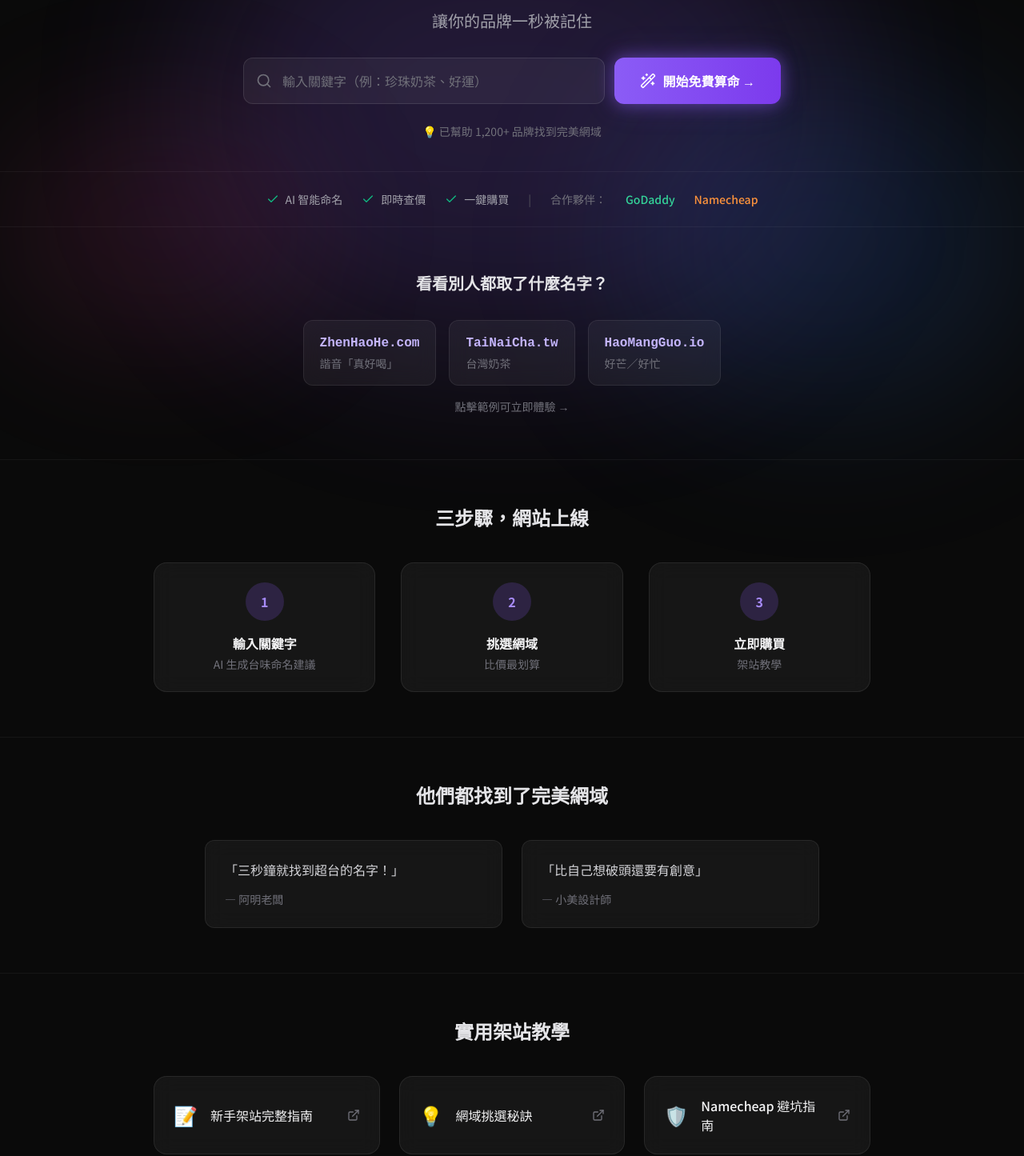
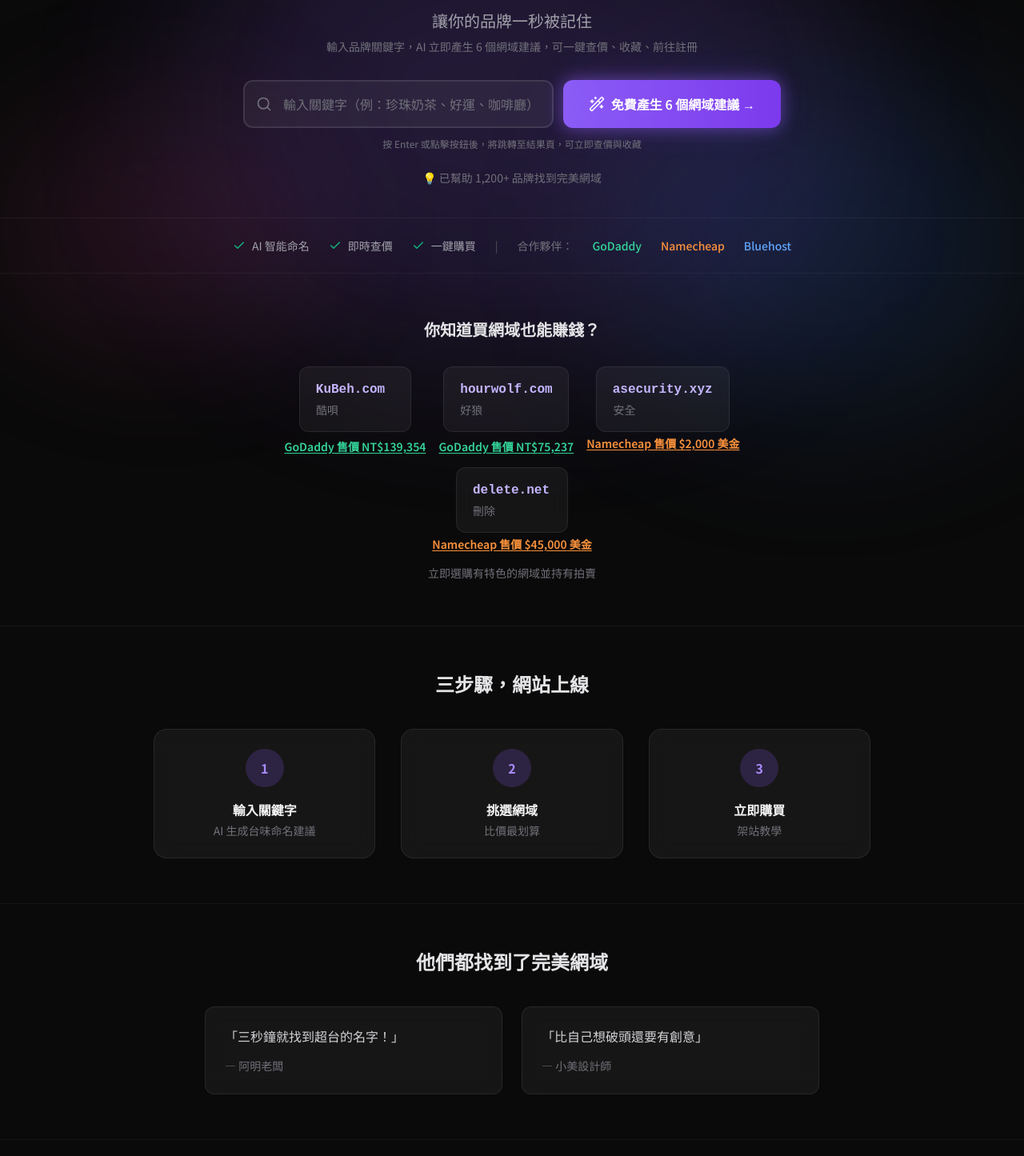
Before and after one commit to taiwan-namer/taiwan-namer, a Next.js app: page / in a window 1280 px wide. Shown: the part 165-1610 px from the top of the page at 80% size. Built offline with nearby package versions, Linux system fonts and the light colour scheme.

Commit message:
Update UI and add affiliate buttons

```diff
--- a/app/(main)/page.tsx
+++ b/app/(main)/page.tsx
@@ -7,15 +7,15 @@ import {
   Search,
   Wand2,
   Check,
-  ExternalLink,
   ArrowRight,
 } from "lucide-react";
 import { trackEvent } from "@/lib/analytics";
-import { PricingTable, CTAButton } from "@/components/BlogParts";
+import { getGoLink } from "@/lib/redirect";
+import { PricingTable } from "@/components/BlogParts";
 
 const DEFAULT_KEYWORD = "珍珠奶茶、好運";
 
-/** 首頁 Hero - 價值主張 + 搜尋 + CTA */
+/** 首頁 Hero - 價值主張 + 搜尋 + CTA（強化關鍵字輸入與產生結果引導） */
 function HeroSection() {
   const [keyword, setKeyword] = useState("");
   const router = useRouter();
@@ -34,30 +34,41 @@ function HeroSection() {
           找個有台味的網域名稱
         </span>
       </h1>
-      <p className="text-zinc-400 text-lg sm:text-xl max-w-xl mx-auto mb-8">
+      <p className="text-zinc-400 text-lg sm:text-xl max-w-xl mx-auto mb-2">
         讓你的品牌一秒被記住
+      </p>
+      <p className="text-zinc-500 text-sm mb-8 max-w-lg mx-auto">
+        輸入品牌關鍵字，AI 立即產生 6 個網域建議，可一鍵查價、收藏、前往註冊
       </p>
 
       <form onSubmit={handleSubmit} className="max-w-2xl mx-auto">
+        <label htmlFor="hero-keyword" className="sr-only">
+          輸入品牌或產品關鍵字
+        </label>
         <div className="flex flex-col sm:flex-row gap-3">
           <div className="flex-1 relative">
-            <Search className="absolute left-4 top-1/2 -translate-y-1/2 w-5 h-5 text-zinc-500" />
+            <Search className="absolute left-4 top-1/2 -translate-y-1/2 w-5 h-5 text-zinc-500 pointer-events-none" />
             <input
+              id="hero-keyword"
               type="text"
               value={keyword}
               onChange={(e) => setKeyword(e.target.value)}
-              placeholder="輸入關鍵字（例：珍珠奶茶、好運）"
-              className="w-full pl-12 pr-4 py-4 rounded-xl bg-white/5 border border-white/10 placeholder:text-zinc-500 text-zinc-100 focus:outline-none focus:ring-2 focus:ring-violet-500/50 focus:border-violet-500/50 transition-all"
+              placeholder="輸入關鍵字（例：珍珠奶茶、好運、咖啡廳）"
+              className="w-full pl-12 pr-4 py-4 rounded-xl bg-white/5 border-2 border-white/10 placeholder:text-zinc-500 text-zinc-100 focus:outline-none focus:ring-2 focus:ring-violet-500/50 focus:border-violet-500/50 transition-all text-base"
+              autoComplete="off"
             />
           </div>
           <button
             type="submit"
-            className="glow-btn flex items-center justify-center gap-2 px-8 py-4 rounded-xl bg-gradient-to-r from-violet-500 to-violet-600 text-white font-semibold text-base whitespace-nowrap hover:from-violet-400 hover:to-violet-500 transition-all"
+            className="glow-btn flex items-center justify-center gap-2 px-8 py-4 rounded-xl bg-gradient-to-r from-violet-500 to-violet-600 text-white font-semibold text-base whitespace-nowrap hover:from-violet-400 hover:to-violet-500 transition-all min-h-[52px]"
           >
-            <Wand2 className="w-5 h-5" />
-            開始免費算命 →
+            <Wand2 className="w-5 h-5 shrink-0" />
+            免費產生 6 個網域建議 →
           </button>
         </div>
+        <p className="text-zinc-500 text-xs mt-3 text-center">
+          按 Enter 或點擊按鈕後，將跳轉至結果頁，可立即查價與收藏
+        </p>
       </form>
 
       <p className="text-zinc-500 text-sm mt-6">
@@ -88,6 +99,7 @@ function TrustBar() {
         <span className="text-zinc-500">合作夥伴：</span>
         <span className="text-emerald-400 font-medium">GoDaddy</span>
         <span className="text-orange-400 font-medium">Namecheap</span>
+        <span className="text-blue-400 font-medium">Bluehost</span>
       </div>
     </section>
   );
@@ -96,20 +108,21 @@ function TrustBar() {
 /** Preview Results - 範例結果，點擊可進入結果頁體驗 */
 function PreviewResults() {
   const examples = [
-    { domain: "ZhenHaoHe.com", name: "珍好喝", meaning: "諧音「真好喝」" },
-    { domain: "TaiNaiCha.tw", name: "台奶茶", meaning: "台灣奶茶" },
-    { domain: "HaoMangGuo.io", name: "好芒果", meaning: "好芒／好忙" },
+    { domain: "KuBeh.com", name: "酷唄", meaning: "酷唄", sellPrice: "139,354" },
+    { domain: "hourwolf.com", name: "好狼", meaning: "好狼", sellPrice: "75,237" },
+    { domain: "asecurity.xyz", name: "安全", meaning: "安全", namecheapPrice: "2,000" },
+    { domain: "delete.net", name: "刪除", meaning: "刪除", namecheapPrice: "45,000" },
   ];
 
   return (
     <section className="py-14 px-6">
       <h2 className="text-xl font-semibold text-center text-zinc-200 mb-8">
-        看看別人都取了什麼名字？
+        你知道買網域也能賺錢？
       </h2>
       <div className="flex flex-wrap justify-center gap-4 max-w-3xl mx-auto">
-        {examples.map(({ domain, name, meaning }) => (
+        {examples.map(({ domain, name, meaning, sellPrice, namecheapPrice }) => (
+          <div key={domain} className="flex flex-col items-center">
             <Link
-            key={domain}
               href={`/results?q=${encodeURIComponent(name)}`}
               className="glass rounded-xl px-5 py-4 border border-white/10 hover:border-violet-500/30 transition-all text-left min-w-[140px]"
             >
@@ -118,10 +131,33 @@ function PreviewResults() {
               </span>
               <span className="text-zinc-500 text-sm">{meaning}</span>
             </Link>
+            {sellPrice != null && (
+              <Link
+                href={getGoLink("godaddy", domain)}
+                target="_blank"
+                rel="noopener noreferrer"
+                onClick={() => trackEvent("outbound_vendor", { vendor: "godaddy", domain })}
+                className="mt-2 text-sm font-semibold text-emerald-400 hover:text-emerald-300 underline underline-offset-2"
+              >
+                GoDaddy 售價 NT${sellPrice}
+              </Link>
+            )}
+            {namecheapPrice != null && (
+              <Link
+                href={getGoLink("namecheap", domain)}
+                target="_blank"
+                rel="noopener noreferrer"
+                onClick={() => trackEvent("outbound_vendor", { vendor: "namecheap", domain })}
+                className="mt-1 text-sm font-semibold text-orange-400 hover:text-orange-300 underline underline-offset-2"
+              >
+                Namecheap 售價 ${namecheapPrice} 美金
+              </Link>
+            )}
+          </div>
         ))}
       </div>
       <p className="text-center text-zinc-500 text-sm mt-4">
-        點擊範例可立即體驗 →
+        立即選購有特色的網域並持有拍賣
       </p>
     </section>
   );
@@ -185,12 +221,12 @@ function Testimonials() {
   );
 }
 
-/** Blog Preview - 實用架站教學 */
+/** Blog Preview - 實用架站教學（擷取文章內標題） */
 function BlogPreview() {
   const posts = [
-    { href: "/blog/bluehost-tutorial", title: "新手架站完整指南", icon: "📝" },
-    { href: "/blog/godaddy-tutorial", title: "網域挑選秘訣", icon: "💡" },
-    { href: "/blog/namecheap-tutorial", title: "Namecheap 避坑指南", icon: "🛡️" },
+    { href: "/blog/bluehost-tutorial", title: "如何用 Bluehost 架設 WordPress 網站？" },
+    { href: "/blog/godaddy-tutorial", title: "GoDaddy 網域註冊教學" },
+    { href: "/blog/namecheap-tutorial", title: "Namecheap 網域註冊教學" },
   ];
 
   return (
@@ -199,17 +235,15 @@ function BlogPreview() {
         實用架站教學
       </h2>
       <div className="grid grid-cols-1 md:grid-cols-3 gap-6 max-w-4xl mx-auto">
-        {posts.map(({ href, title, icon }) => (
+        {posts.map(({ href, title }) => (
           <Link
             key={href}
             href={href}
-            className="glass rounded-2xl p-6 border border-white/5 hover:border-violet-500/30 transition-all group flex items-center gap-4"
+            className="glass rounded-2xl p-6 border border-white/5 hover:border-violet-500/30 transition-all group flex items-center justify-center text-center"
           >
-            <span className="text-2xl">{icon}</span>
             <span className="font-medium text-zinc-100 group-hover:text-violet-300 transition-colors">
               {title}
             </span>
-            <ExternalLink className="w-4 h-4 text-zinc-500 ml-auto shrink-0" />
           </Link>
         ))}
       </div>
@@ -217,7 +251,7 @@ function BlogPreview() {
   );
 }
 
-/** Bluehost 推廣區（名字取好了？下一步） */
+/** Bluehost 推廣區（聯盟導流經 /go，點擊可追蹤） */
 function HostingSection() {
   return (
     <section className="py-20 px-6 border-t border-white/5">
@@ -232,7 +266,22 @@ function HostingSection() {
           </p>
         </div>
         <PricingTable />
-        <CTAButton />
+        <div className="my-16 p-8 md:p-12 bg-gradient-to-br from-zinc-900 to-black border border-zinc-800 rounded-3xl text-center relative overflow-hidden group">
+          <div className="absolute top-0 left-0 w-full h-1 bg-gradient-to-r from-blue-500 via-purple-500 to-pink-500" />
+          <h3 className="text-2xl font-bold text-white mb-4">準備好開始架站了嗎？</h3>
+          <p className="text-zinc-400 mb-8 max-w-lg mx-auto">
+            現在透過下方連結申請，享有獨家 3 折優惠 (70% OFF)，並且包含免費網域一年。
+          </p>
+          <Link
+            href="/go/bluehost"
+            target="_blank"
+            rel="noopener noreferrer"
+            onClick={() => trackEvent("outbound_vendor", { vendor: "bluehost" })}
+            className="inline-flex items-center bg-blue-600 hover:bg-blue-500 text-white px-8 py-4 rounded-full text-lg font-bold transition-all transform hover:scale-105 shadow-lg shadow-blue-900/50 group-hover:shadow-blue-600/20"
+          >
+            領取 Bluehost 優惠 <ArrowRight className="ml-2 w-5 h-5" />
+          </Link>
+        </div>
       </div>
     </section>
   );
--- a/app/(main)/results/page.tsx
+++ b/app/(main)/results/page.tsx
@@ -6,7 +6,6 @@ import { useSearchParams } from "next/navigation";
 import {
   Loader2,
   AlertCircle,
-  ExternalLink,
   Copy,
   Heart,
   Share2,
@@ -15,7 +14,6 @@ import {
 } from "lucide-react";
 import { getGoLink } from "@/lib/redirect";
 import { trackEvent } from "@/lib/analytics";
-import { PricingTable, CTAButton } from "@/components/BlogParts";
 
 const FAVORITES_KEY = "taiwan-namer-favorites";
 const DEFAULT_KEYWORD = "珍珠奶茶、好運";
@@ -26,16 +24,6 @@ type DomainResult = {
   name: string;
   price?: string;
 };
-
-function getPriceByDomain(domain: string): string {
-  const d = domain.toLowerCase().trim();
-  if (d.endsWith(".ai")) return "NT$ 3,000 起";
-  if (d.endsWith(".io")) return "NT$ 1,800 起";
-  if (d.endsWith(".com.tw")) return "NT$ 900 起";
-  if (d.endsWith(".tw")) return "NT$ 300 起";
-  if (d.endsWith(".com")) return "NT$ 450 起";
-  return "NT$ 600 起";
-}
 
 function isTwDomain(domain: string): boolean {
   const d = domain.toLowerCase().trim();
@@ -62,6 +50,7 @@ function ResultsContent() {
   const [results, setResults] = useState<DomainResult[]>([]);
   const [error, setError] = useState<string | null>(null);
   const [favorites, setFavorites] = useState<string[]>([]);
+  const [copiedDomain, setCopiedDomain] = useState<string | null>(null);
 
   useEffect(() => {
     try {
@@ -133,6 +122,8 @@ function ResultsContent() {
   const copyDomain = useCallback((domain: string) => {
     navigator.clipboard.writeText(domain).catch(() => {});
     trackEvent("copy", { domain });
+    setCopiedDomain(domain);
+    setTimeout(() => setCopiedDomain(null), 2000);
   }, []);
 
   const shareLink = useCallback((domain: string) => {
@@ -176,8 +167,11 @@ function ResultsContent() {
 
       {!loading && !error && results.length > 0 && (
         <>
-          <p className="text-zinc-300 text-lg mb-8">
+          <p className="text-zinc-300 text-lg mb-2">
             🎉 為你找到 {results.length} 個超台的網域名稱！
+          </p>
+          <p className="text-amber-400/90 text-sm mb-6">
+            ⚡ 熱門網域先搶先贏 · 選好後立即前往註冊商完成購買
           </p>
 
           <div className="grid grid-cols-1 lg:grid-cols-2 gap-6 items-stretch">
@@ -186,16 +180,18 @@ function ResultsContent() {
               const showNamecheap = !isTwDomain(domain);
               const isFav = favorites.includes(domain);
               const isRecommended = i === 0;
+              const justCopied = copiedDomain === domain;
 
               return (
-                <div
+                <article
                   key={item.domain}
-                  className={`h-full flex flex-col rounded-2xl overflow-hidden border transition-colors min-h-[280px] ${
+                  className={`h-full flex flex-col rounded-2xl overflow-hidden border transition-colors min-h-[300px] ${
                     isRecommended
                       ? "border-amber-500/40 shadow-lg shadow-amber-500/10 bg-white/[0.06]"
                       : "border-white/10 hover:border-white/15 bg-white/5"
                   }`}
                 >
+                  {/* 卡片標題區 */}
                   <div className="flex-1 min-h-0 p-6 flex flex-col text-left">
                     {isRecommended && (
                       <span className="inline-flex items-center gap-1 text-amber-400 text-sm font-medium mb-3">
@@ -210,26 +206,35 @@ function ResultsContent() {
                         <button
                           type="button"
                           onClick={() => copyDomain(domain)}
-                          className="p-2 rounded-lg text-zinc-400 hover:text-white hover:bg-white/10 transition"
-                          title="複製"
+                          className={`min-w-[40px] min-h-[40px] flex items-center justify-center rounded-lg transition ${
+                            justCopied ? "text-emerald-400 bg-emerald-500/20" : "text-zinc-400 hover:text-white hover:bg-white/10"
+                          }`}
+                          title="一鍵複製網域"
+                          aria-label={justCopied ? "已複製" : "複製網域"}
                         >
-                          <Copy className="w-4 h-4" />
+                          {justCopied ? (
+                            <span className="text-xs font-medium">已複製</span>
+                          ) : (
+                            <Copy className="w-4 h-4" />
+                          )}
                         </button>
                         <button
                           type="button"
                           onClick={() => toggleFavorite(domain)}
-                          className={`p-2 rounded-lg transition ${
+                          className={`min-w-[40px] min-h-[40px] flex items-center justify-center rounded-lg transition ${
                             isFav ? "text-red-400" : "text-zinc-400 hover:text-white hover:bg-white/10"
                           }`}
                           title={isFav ? "取消收藏" : "收藏"}
+                          aria-label={isFav ? "取消收藏" : "加入收藏"}
                         >
                           <Heart className={`w-4 h-4 ${isFav ? "fill-current" : ""}`} />
                         </button>
                         <button
                           type="button"
                           onClick={() => shareLink(domain)}
-                          className="p-2 rounded-lg text-zinc-400 hover:text-white hover:bg-white/10 transition"
+                          className="min-w-[40px] min-h-[40px] flex items-center justify-center rounded-lg text-zinc-400 hover:text-white hover:bg-white/10 transition"
                           title="分享"
+                          aria-label="分享此網域"
                         >
                           <Share2 className="w-4 h-4" />
                         </button>
@@ -253,16 +258,16 @@ function ResultsContent() {
                     </div>
                   </div>
 
+                  {/* 主要 CTA：查價／立即註冊 */}
                   <div className="flex-shrink-0 p-4 bg-black/20 border-t border-white/5 flex flex-col gap-3">
                     <Link
                       href={getGoLink("godaddy", domain)}
                       target="_blank"
                       rel="noopener noreferrer"
                       onClick={() => trackEvent("outbound_vendor", { vendor: "godaddy", domain })}
-                      className="w-full inline-flex items-center justify-center gap-2 px-4 py-3 rounded-lg bg-emerald-600 hover:bg-emerald-500 text-white text-sm font-medium transition-colors min-h-[44px]"
+                      className="w-full inline-flex items-center justify-center px-4 py-3.5 rounded-xl bg-emerald-600 hover:bg-emerald-500 text-white text-sm font-semibold transition-colors min-h-[48px]"
                     >
-                      <ExternalLink className="w-4 h-4 shrink-0" />
-                      🛒 GoDaddy 立即查價
+                      GoDaddy
                     </Link>
                     {showNamecheap && (
                       <Link
@@ -270,35 +275,35 @@ function ResultsContent() {
                         target="_blank"
                         rel="noopener noreferrer"
                         onClick={() => trackEvent("outbound_vendor", { vendor: "namecheap", domain })}
-                        className="w-full inline-flex items-center justify-center gap-2 px-4 py-3 rounded-lg bg-orange-500 hover:bg-orange-400 text-white text-sm font-medium transition-colors min-h-[44px]"
+                        className="w-full inline-flex items-center justify-center px-4 py-3.5 rounded-xl bg-orange-500 hover:bg-orange-400 text-white text-sm font-semibold transition-colors min-h-[48px]"
                       >
-                        <ExternalLink className="w-4 h-4 shrink-0" />
-                        💳 Namecheap 比價
+                        Namecheap
                       </Link>
                     )}
                   </div>
-                </div>
+                </article>
               );
             })}
           </div>
         </>
       )}
 
-      {/* HostingBanner - 專業提示 */}
+      {/* HostingBanner - 下一步引導（聯盟導流經 /go，點擊可追蹤） */}
       {!loading && results.length > 0 && (
         <section className="mt-14 pt-10 border-t border-white/5">
           <div className="glass rounded-2xl p-6 md:p-8 border border-white/10 text-center">
             <h3 className="text-lg font-semibold text-zinc-100 mb-2">
-              💡 選好網域了？別忘了需要主機才能上線！
+              💡 選好網域了？下一步：主機才能讓網站上線
             </h3>
             <p className="text-zinc-500 text-sm mb-6">
-              推薦 Bluehost，首年優惠送免費網域一年。
+              推薦 Bluehost，首年優惠送免費網域一年，限時方案售完為止。
             </p>
             <Link
               href="/go/bluehost"
               target="_blank"
               rel="noopener noreferrer"
-              className="inline-flex items-center justify-center gap-2 px-6 py-3 rounded-xl bg-blue-600 hover:bg-blue-500 text-white font-medium transition-colors"
+              onClick={() => trackEvent("outbound_vendor", { vendor: "bluehost" })}
+              className="inline-flex items-center justify-center gap-2 px-6 py-3.5 rounded-xl bg-blue-600 hover:bg-blue-500 text-white font-semibold transition-colors min-h-[48px]"
             >
               <Rocket className="w-5 h-5" />
               查看推薦主機方案 - 限時優惠
```
Lines whose indentation alone changed are shown as unchanged.
